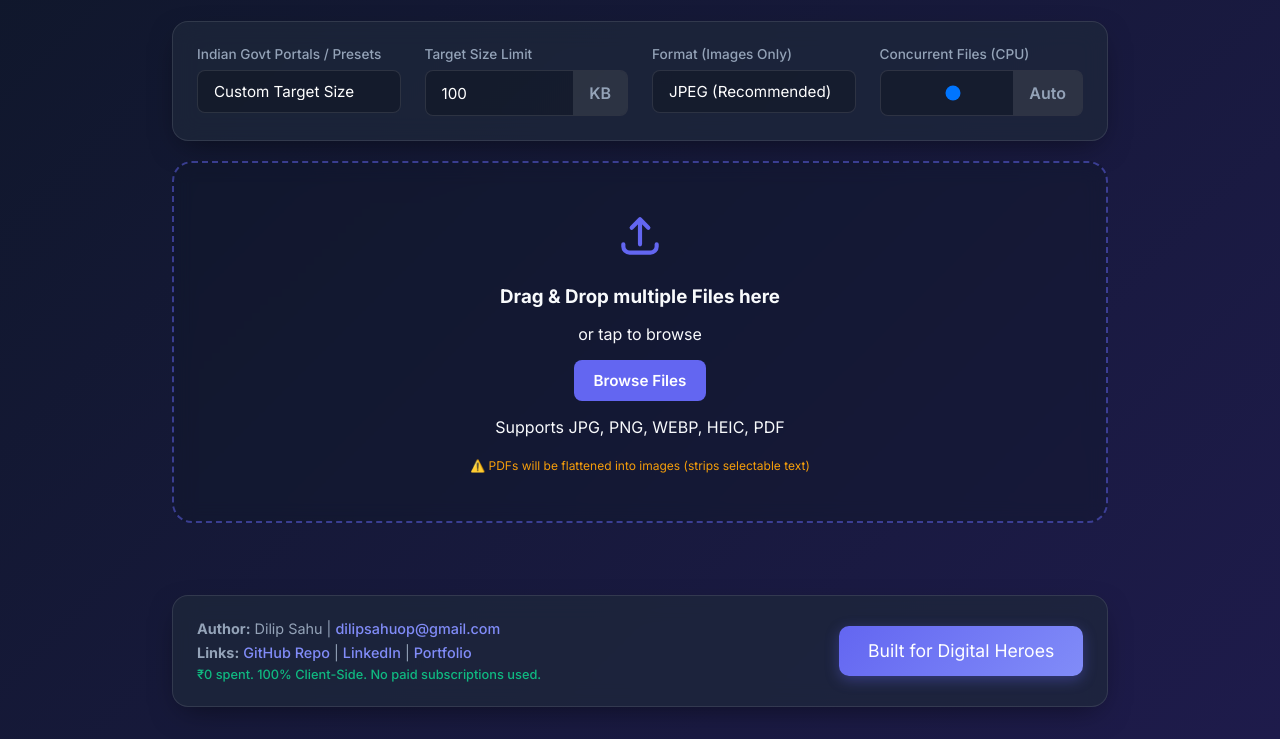
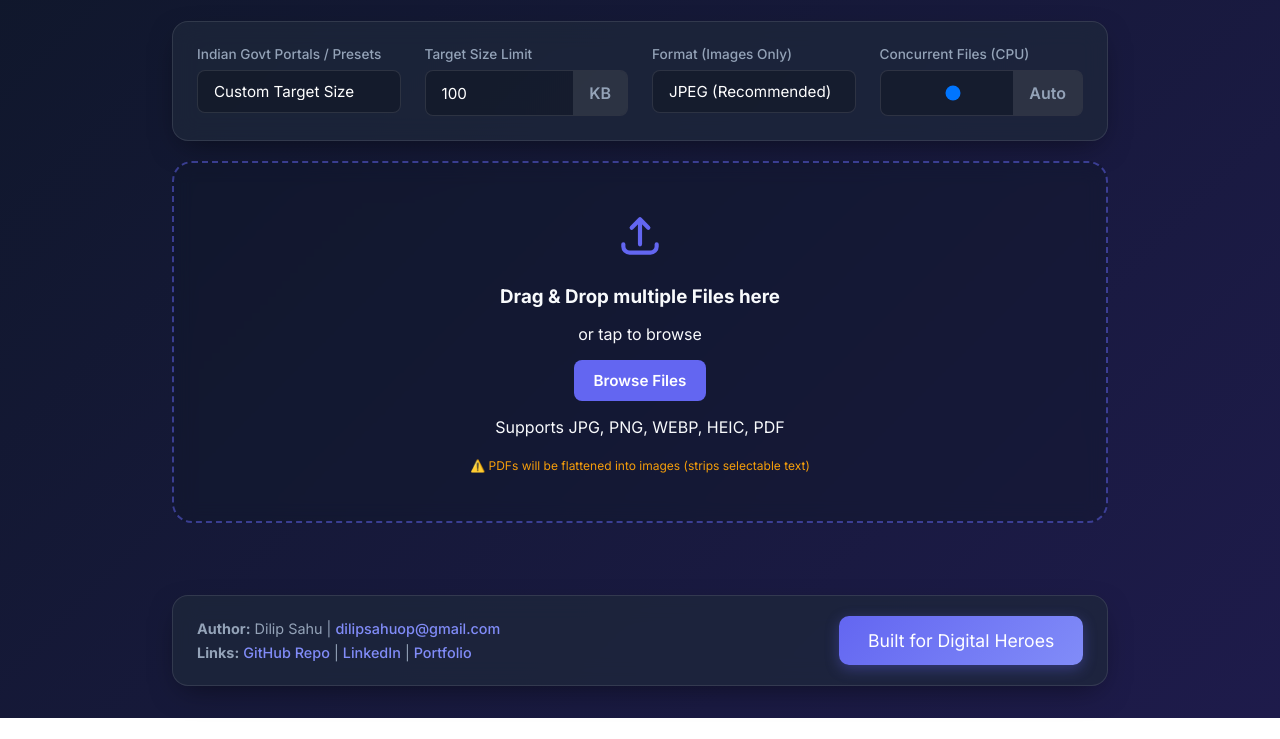
Before and after one commit to Dilipsahu01/File-Compressor, a website: page index.html in a window 1280 px wide. Shown: the part 144-883 px from the top of the page. After the commit the page ends 862 px from the top, so only its background shows below. Drawn offline with nearby package versions, Linux system fonts and the light colour scheme; a script that the page names is missing.

Commit message:
Remove cost note from candidate footer

```diff
--- a/index.html
+++ b/index.html
@@ -103,7 +103,7 @@
                     <a href="https://www.linkedin.com/in/dilip-sahu-7b8789324/" target="_blank" class="link-highlight">LinkedIn</a> |
                     <a href="https://dilipsahu01.github.io/projects.html" target="_blank" class="link-highlight">Portfolio</a>
                 </p>
-                <p class="cost-note">₹0 spent. 100% Client-Side. No paid subscriptions used.</p>
+
             </div>
             <div class="footer-action">
                 <a href="https://digitalheroesco.com" target="_blank" class="btn-primary hero-btn">Built for Digital Heroes</a>
```
